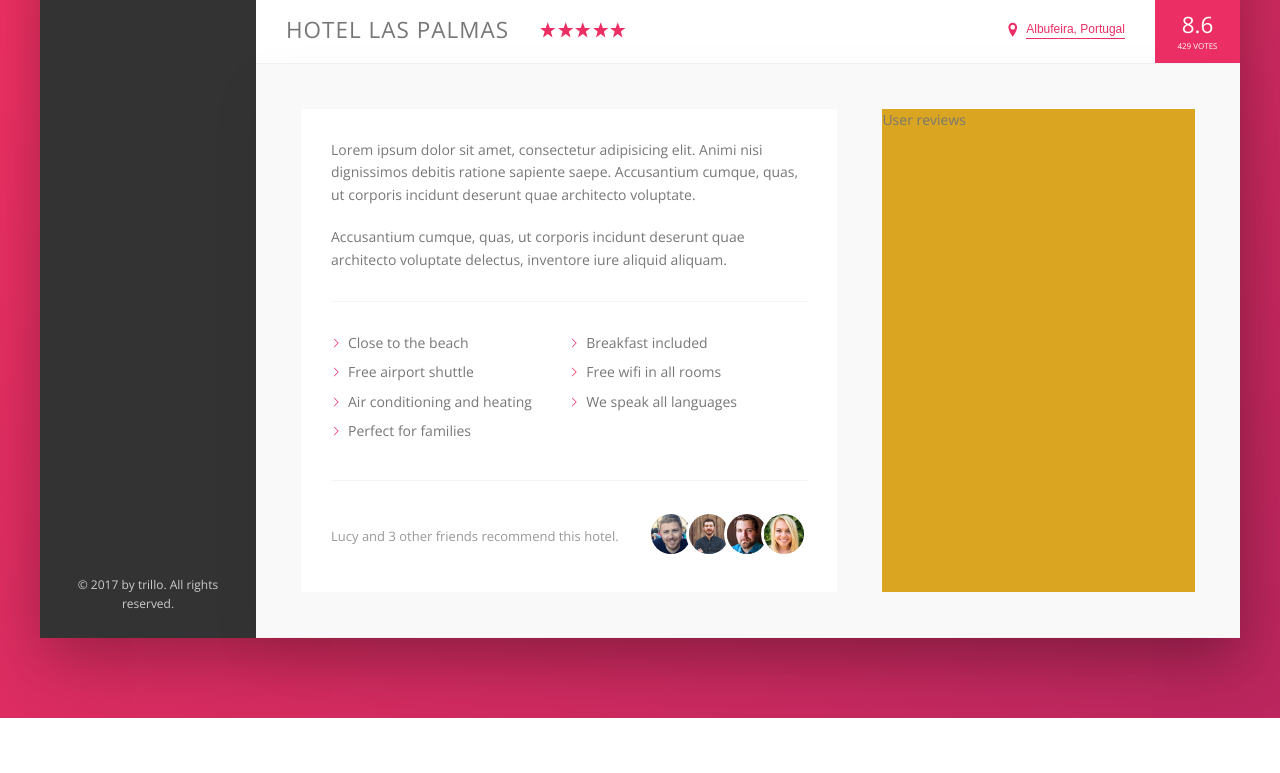
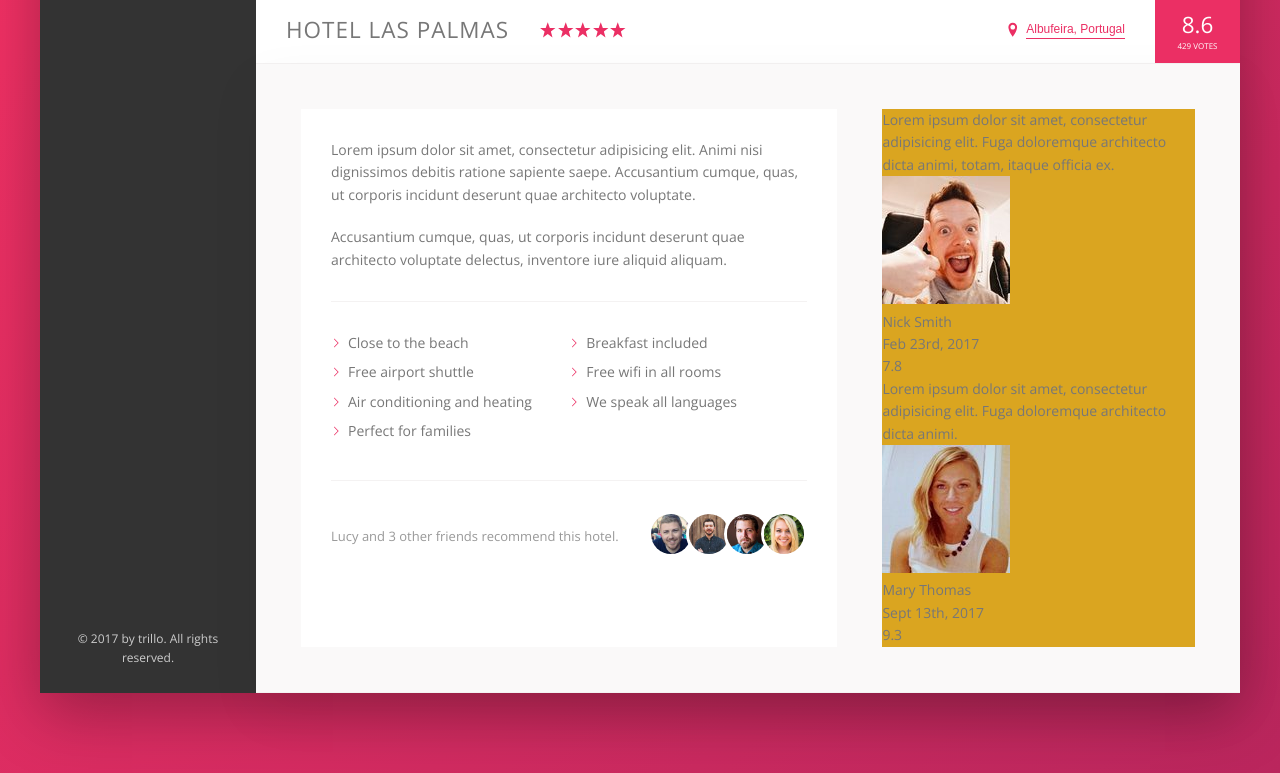
Before and after one commit to belie369/trillo, a website: page index.html in a window 1280 px wide. Shown: the part 538-1311 px from the top of the page. Before the commit the page ends 1256 px from the top, so only its background shows below. Drawn offline with nearby package versions, Linux system fonts and the light colour scheme.

Commit message:
Added a HTML structure for user-review section

```diff
--- a/index.html
+++ b/index.html
@@ -156,7 +156,36 @@
                             </div>
                         </div>
                     </div>
-                    <div class="user-reviews">User reviews</div>
+                    <div class="user-reviews">
+                        <figure class="review">
+                            <blockquote class="review__text">
+                                Lorem ipsum dolor sit amet, consectetur adipisicing elit. Fuga doloremque architecto
+                                dicta animi, totam, itaque officia ex.
+                            </blockquote>
+                            <figcaption class="review__user">
+                                <img src="./img/user-1.jpg" alt="User 1" class="review__photo">
+                                <div class="review__user-box">
+                                    <p class="review__user-name">Nick Smith</p>
+                                    <p class="review__user-date">Feb 23rd, 2017</p>
+                                </div>
+                                <div class="review__rating">7.8</div>
+                            </figcaption>
+                        </figure>
+                        <figure class="review">
+                            <blockquote class="review__text">
+                                Lorem ipsum dolor sit amet, consectetur adipisicing elit. Fuga doloremque architecto
+                                dicta animi.
+                            </blockquote>
+                            <figcaption class="review__user">
+                                <img src="./img/user-2.jpg" alt="User 2" class="review__photo">
+                                <div class="review__user-box">
+                                    <p class="review__user-name">Mary Thomas</p>
+                                    <p class="review__user-date">Sept 13th, 2017</p>
+                                </div>
+                                <div class="review__rating">9.3</div>
+                            </figcaption>
+                        </figure>
+                    </div>
                 </div>
             </main>
         </div>
```
